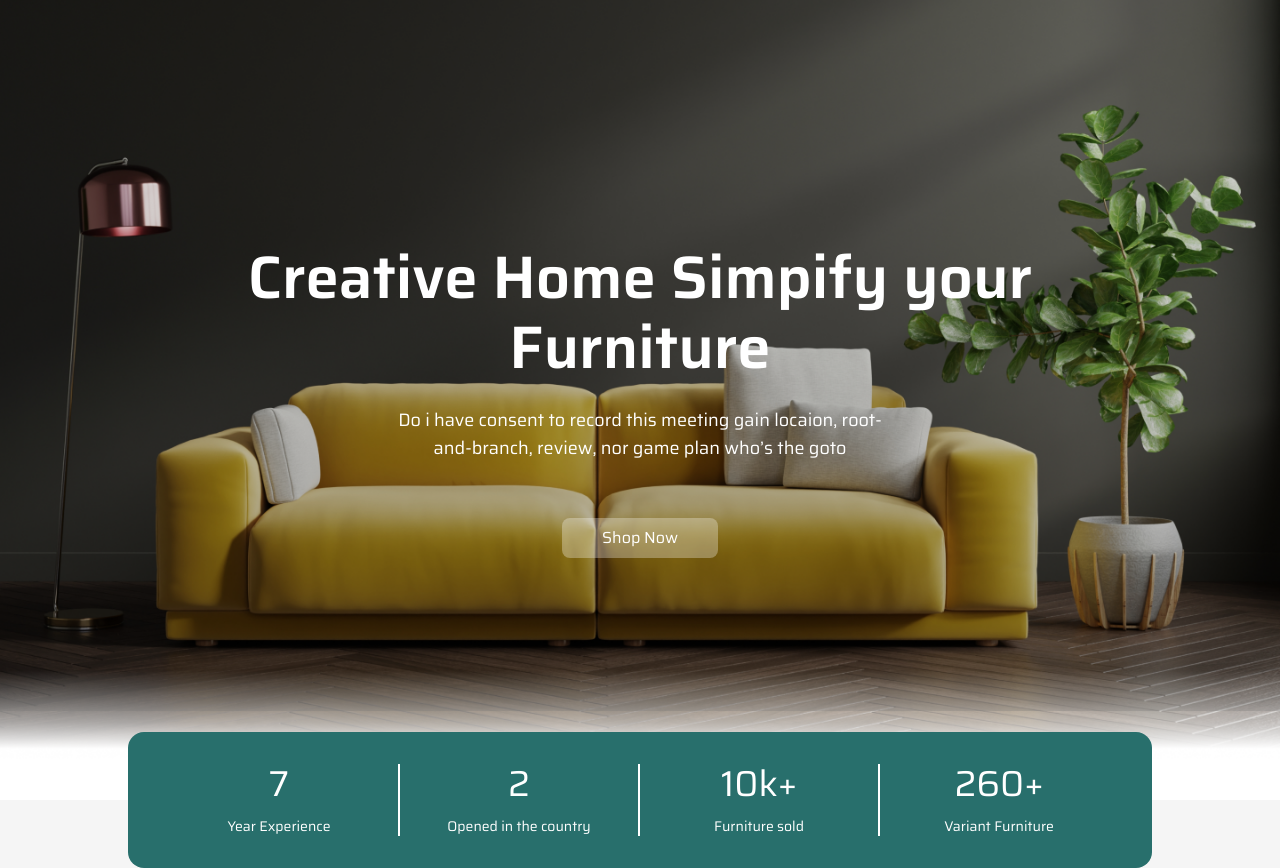
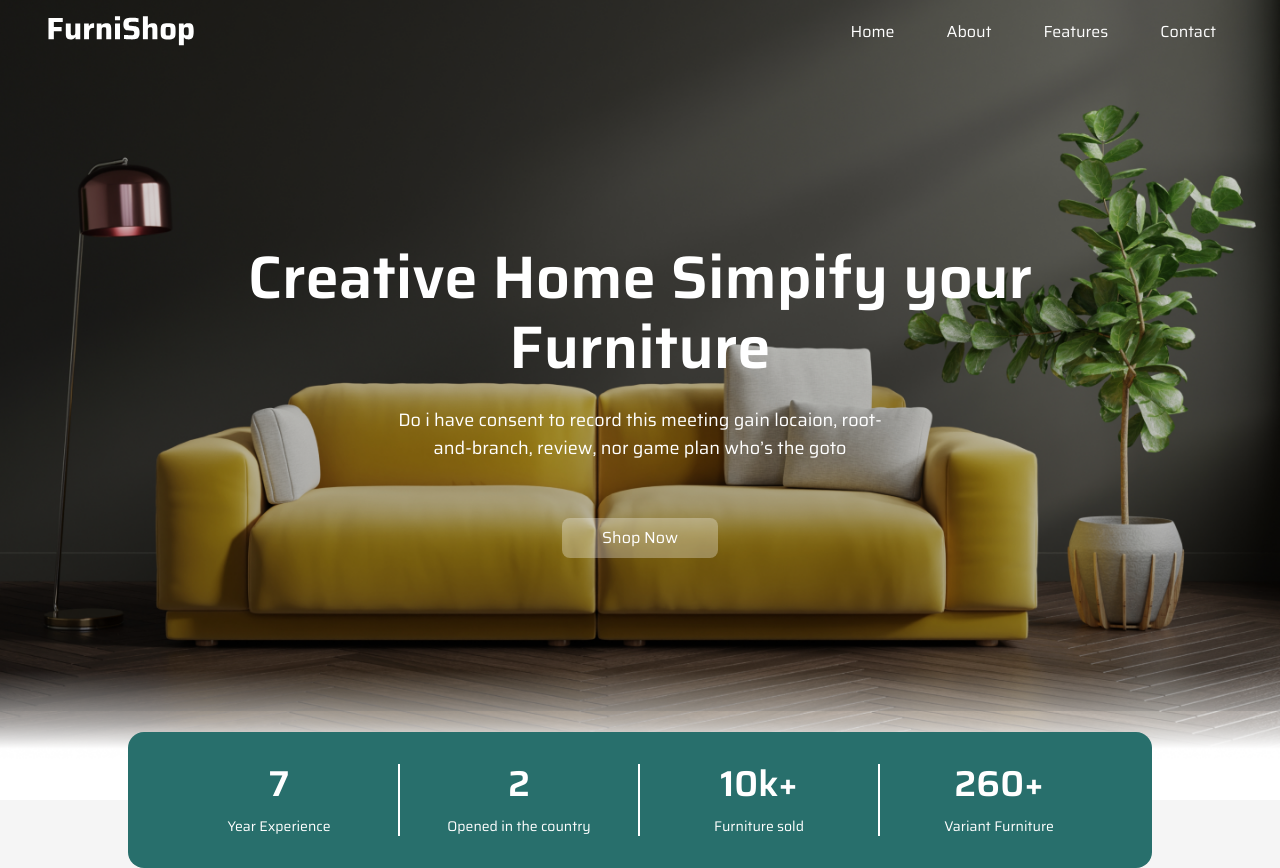
Before and after one commit to JLiman86/furniture-website, a React (Vite) app: page / in a window 1280 px wide. Built offline with nearby package versions, Linux system fonts and the light colour scheme.

Commit message:
add header

```diff
--- a/package.json
+++ b/package.json
@@ -13,11 +13,13 @@
     "react": "^18.2.0",
     "react-dom": "^18.2.0",
     "react-icons": "^4.12.0",
+    "react-scroll": "^1.9.0",
     "swiper": "^11.0.5"
   },
   "devDependencies": {
     "@types/react": "^18.2.37",
     "@types/react-dom": "^18.2.15",
+    "@types/react-scroll": "^1.8.10",
     "@typescript-eslint/eslint-plugin": "^6.10.0",
     "@typescript-eslint/parser": "^6.10.0",
     "@vitejs/plugin-react": "^4.2.0",
--- a/src/App.tsx
+++ b/src/App.tsx
@@ -1,9 +1,11 @@
+import Header from "./components/Header";
 import Hero from "./components/Hero";
 
 
 function App() {
   return (
     <div className="max-w-[1444px] mx-auto">
+      <Header/>
       <Hero />
 
     </div>
--- /dev/null
+++ b/src/components/Header.tsx
@@ -0,0 +1,58 @@
+import { useState, useEffect } from "react";
+
+import Logo from "../assets/img/logo.svg";
+import { IoMdClose } from "react-icons/io";
+import { HiMenuAlt3 } from "react-icons/hi";
+import { navigation } from "../data";
+import { Link } from "react-scroll";
+import SideBar from "./SideBar";
+
+const Header = () => {
+  const [isOpen, setIsOpen] = useState(false);
+  const [bg, setBg] = useState(false);
+
+  useEffect(() => {
+    window.addEventListener("scroll", () => {
+      window.scrollY > 0 ? setBg(true) : setBg(false);
+    });
+  }, []);
+  return (
+    <header
+      className={` ${
+        bg ? "bg-primary" : "bg-transparent"
+      } fixed top-0 left-0 w-screen z-10 transition-all`}
+    >
+      <div className="container mx-auto">
+        <nav className="flex justify-between py-4">
+          <img className="h-[30px]" src={Logo} alt="" />
+
+          <ul className="md:flex justify-center items-center gap-5 hidden ">
+            {navigation.map((item, idx) => {
+              return (
+                <li key={idx}>
+                  <Link
+                    to={item.href}
+                    className="capitalize cursor-pointer border-b-2 border-transparent hover:border-b-white py-1 px-4"
+                  >
+                    {item.name}
+                  </Link>
+                </li>
+              );
+            })}
+          </ul>
+
+          <button
+            onClick={() => setIsOpen((prev) => !prev)}
+            className="md:hidden cursor-pointer"
+          >
+            {isOpen ? <IoMdClose size={25} /> : <HiMenuAlt3 size={25} />}
+          </button>
+        </nav>
+      </div>
+
+     <SideBar isOpen = {isOpen}/>
+    </header>
+  );
+};
+
+export default Header;
--- /dev/null
+++ b/src/components/SideBar.tsx
@@ -0,0 +1,29 @@
+import { Link } from "react-scroll";
+import { navigation } from "../data";
+
+const SideBar = ({isOpen}:{isOpen:boolean}) => {
+  return (
+    <nav
+      className={`flex justify-center items-center md:hidden  absolute top-0 left-0 h-screen w-3/4 bg-white transition-all ${
+        isOpen ? "" : "-translate-x-full"
+      }`}
+    >
+      <ul className="space-y-5 ">
+        {navigation.map((item, idx) => {
+          return (
+            <li className="text-center" key={idx}>
+              <Link
+                to={item.href}
+                className="text-primary capitalize cursor-pointer border-b-2 border-transparent hover:border-b-primary py-1 px-4"
+              >
+                {item.name}
+              </Link>
+            </li>
+          );
+        })}
+      </ul>
+    </nav>
+  );
+};
+
+export default SideBar;
--- a/src/components/StatsBar.tsx
+++ b/src/components/StatsBar.tsx
@@ -5,7 +5,7 @@ const StatsBar = () => {
     <ul className="bg-accent rounded-2xl p-8 grid gap-y-3 grid-cols-2 md:grid-cols-4 w-4/5 absolute left-1/2 bottom-0 -translate-x-1/2 translate-y-1/2 ">
       {stats.map((stat) => (
         <li className="text-center border-white odd:border-r-2 md:border-r-2 md:last:border-transparent ">
-          <h3 className="text-4xl mb-3">{stat.value}</h3>
+          <h3 className="text-4xl font-semibold mb-3">{stat.value}</h3>
           <p className="text-sm">{stat.text}</p>
         </li>
       ))}
--- a/src/index.css
+++ b/src/index.css
@@ -6,4 +6,8 @@
   body {
     @apply bg-grey-3 font-primary text-white;
   }
+
+  a {
+    @apply inline-block
+  }
 }
```
Also changed, not shown: 1 other file (tests, documents, lock files or other folders).
